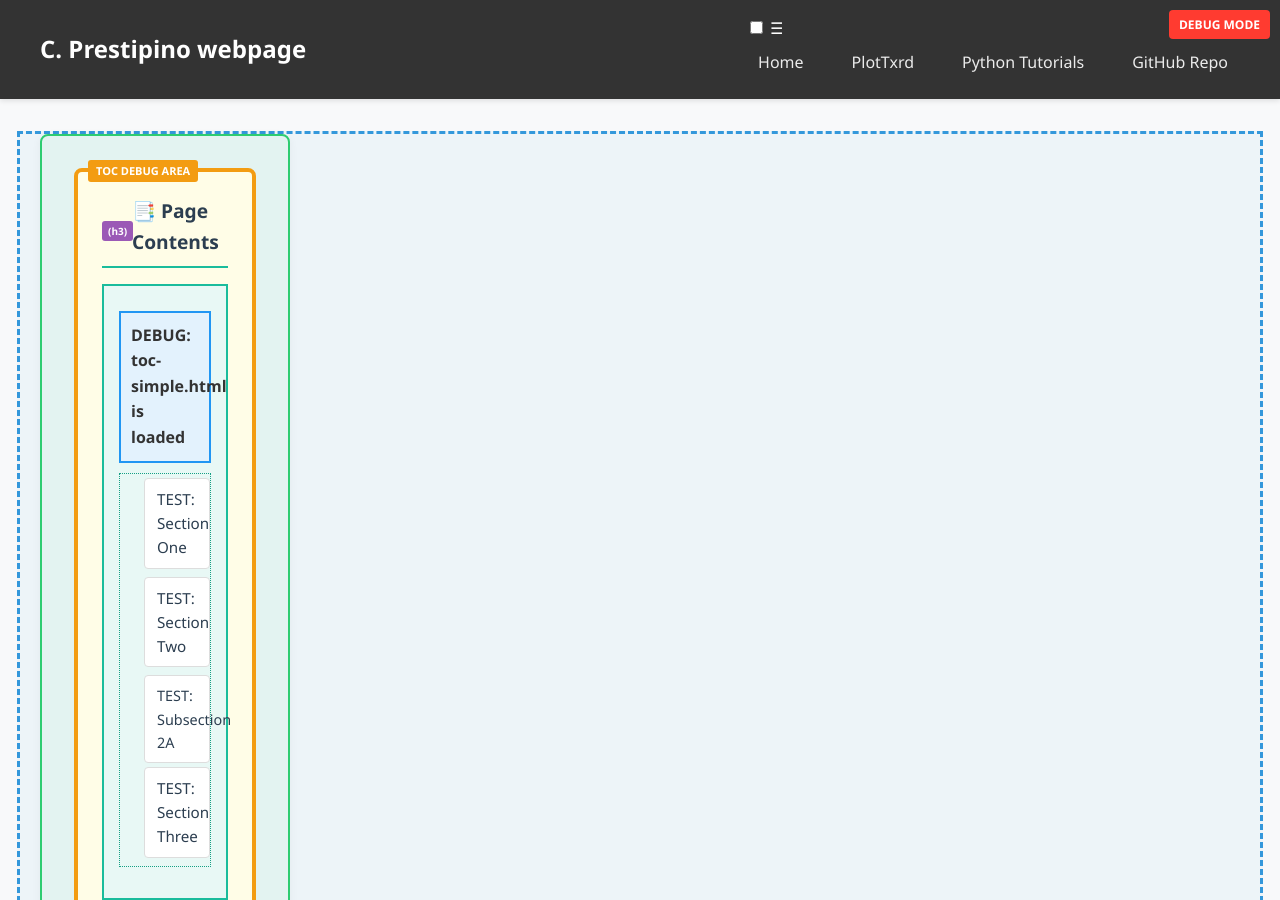
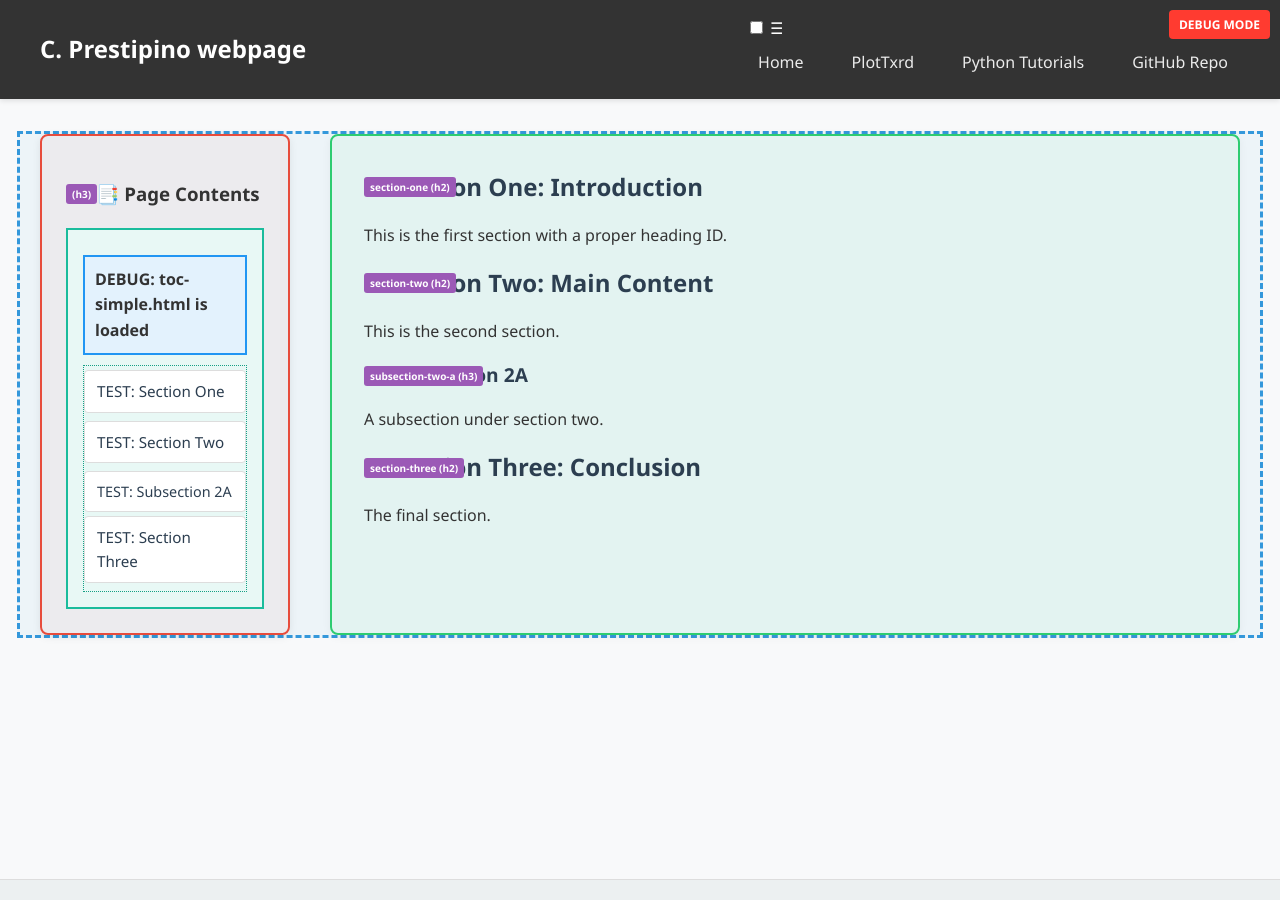
Before and after one commit to Prestipino/Prestipino.github.io, a Jekyll site: the page built from test-toc.html, in a window 1280 px wide and 900 px high. Built offline with Jekyll 4.4.1, drawn with Linux system fonts in a browser that asks for light colours.

Commit message:
Refactor layout to include sidebar with TOC

```diff
--- a/_layouts/page-with-toc.html
+++ b/_layouts/page-with-toc.html
@@ -14,7 +14,7 @@
     {% endif %}
 </head>
 <body>
-    <!-- HEADER ONLY - NO SIDEBAR -->
+    <!-- HEADER -->
     <header class="site-header">
         <div class="wrapper">
             <a class="site-title" href="{{ '/' | relative_url }}">{{ site.title | default: site.github.repository_name }}</a>
@@ -36,17 +36,16 @@
 
     <div class="page-content">
         <div class="wrapper">
-            <!-- NO SIDEBAR HERE! -->
-
-            <!-- MAIN CONTENT WITH TOC ONLY -->
-            <main class="main-content">
-                <!-- TOC Box -->
-                <div class="page-toc">
+            <!-- SIDEBAR WITH TOC (NOT site navigation) -->
+            <aside class="sidebar">
+                <nav class="sidebar-toc">
                     <h3>📑 Page Contents</h3>
                     {% include toc-simple.html %}
-                </div>
+                </nav>
+            </aside>
 
-                <!-- Page Content -->
+            <!-- MAIN CONTENT -->
+            <main class="main-content">
                 {{ content }}
             </main>
         </div>
```
